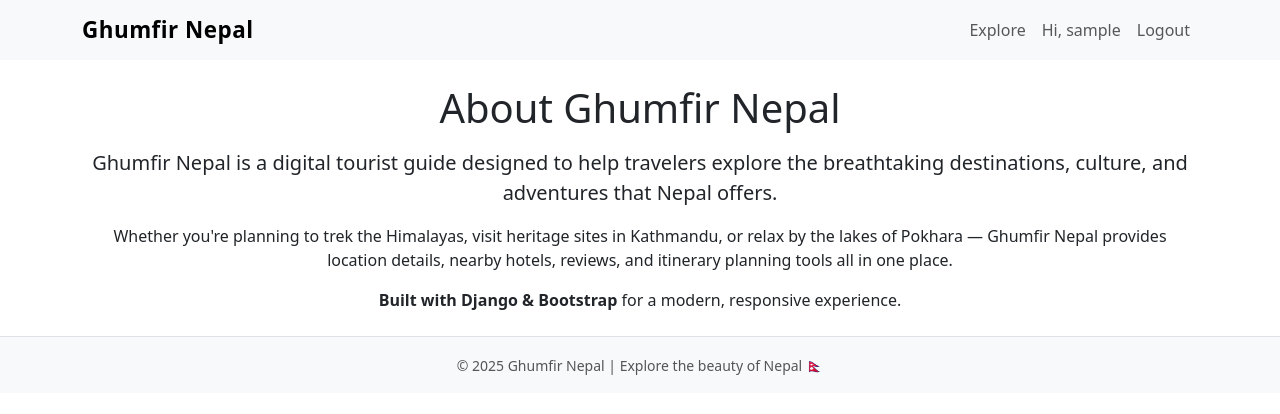
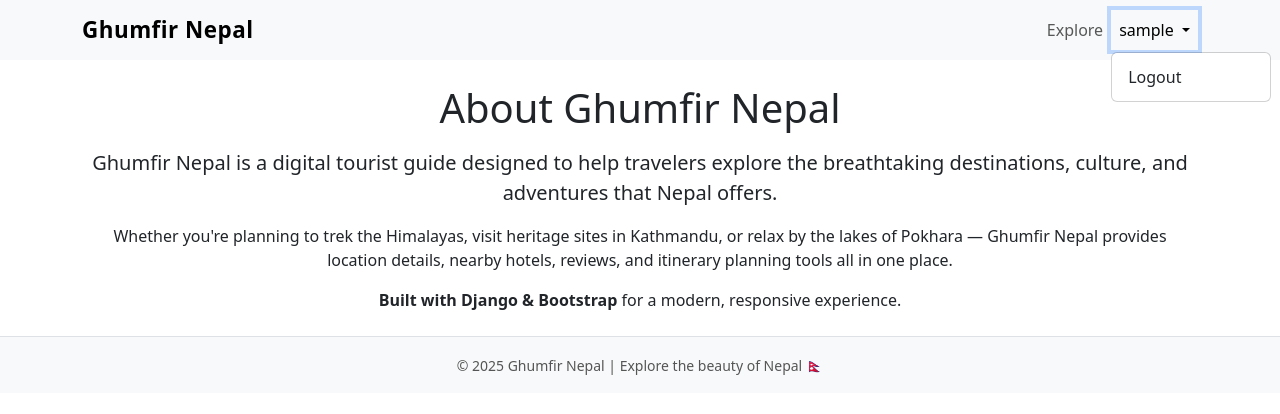
Before and after one commit to crestadev/TouristGuideApp-Ghumfir_Nepal, a Django app: page /about/ in a window 1280 px wide, after a click that opens the changed part. Shown: the top 414 px of the page. Run offline with Django 5.2, Linux system fonts and the light colour scheme; the visitor is signed in with stand-in values (Sample User, id 1); some libraries are stand-ins or nearby versions.

Commit message:
Made working User Authentication

```diff
--- a/ghummfir/urls.py
+++ b/ghummfir/urls.py
@@ -9,8 +9,8 @@ urlpatterns = [
     path('', guide_views.home, name='home'),
     path('places/', include('guides.urls')),
     path('about/', guide_views.about, name='about'),
+    path('accounts/', include('accounts.urls')),
     path('accounts/', include('django.contrib.auth.urls')),
-
 
 ]
 
--- a/templates/base.html
+++ b/templates/base.html
@@ -19,12 +19,25 @@
         <ul class="navbar-nav">
           <li class="nav-item"><a class="nav-link" href="/places/">Explore</a></li>
           {% if user.is_authenticated %}
-            <li class="nav-item"><a class="nav-link" href="#">Hi, {{ user.username }}</a></li>
-            <li class="nav-item"><a class="nav-link" href="{% url 'logout' %}">Logout</a></li>
-          {% else %}
-            <li class="nav-item"><a class="nav-link" href="{% url 'login' %}">Login</a></li>
-            <li class="nav-item"><a class="nav-link" href="{% url 'signup' %}">Sign Up</a></li>
-          {% endif %}
+          <li class="nav-item dropdown">
+            <a class="nav-link dropdown-toggle" href="#" id="userDropdown" role="button" data-bs-toggle="dropdown">
+              {{ user.username }}
+            </a>
+            <ul class="dropdown-menu">
+              <li>
+                <form method="post" action="{% url 'logout' %}">
+                  {% csrf_token %}
+                  <button type="submit" class="dropdown-item">Logout</button>
+                </form>
+              </li>
+            </ul>
+          </li>
+        {% else %}
+          <li class="nav-item"><a class="nav-link" href="{% url 'login' %}">Login</a></li>
+          <li class="nav-item"><a class="nav-link" href="{% url 'signup' %}">Sign Up</a></li>
+        {% endif %}
+
+
         </ul>
       </div>
     </div>
@@ -40,6 +53,6 @@
   <small>© 2025 Ghumfir Nepal | Explore the beauty of Nepal 🇳🇵</small>
 </footer>
 
-<script src="{% static 'bootstrap/js/bootstrap.bundle.min.js' %}"></script>
+<script src="{% static 'js/bootstrap.bundle.min.js' %}"></script>
 </body>
 </html>
--- a/templates/accounts/login.html
+++ b/templates/registration/login.html
@@ -5,14 +5,14 @@
 <div class="container py-5">
   <div class="row justify-content-center">
     <div class="col-md-5">
-      <h3 class="text-center mb-4">Login</h3>
+      <h3 class="text-center mb-4">Login to Ghumfir Nepal</h3>
       <form method="post">
         {% csrf_token %}
         {{ form.as_p }}
         <button type="submit" class="btn btn-primary w-100 mt-2">Login</button>
       </form>
       <p class="mt-3 text-center">
-        Don't have an account? <a href="{% url 'signup' %}">Sign up</a>
+        Don’t have an account? <a href="{% url 'signup' %}">Sign up</a>
       </p>
     </div>
   </div>
```
